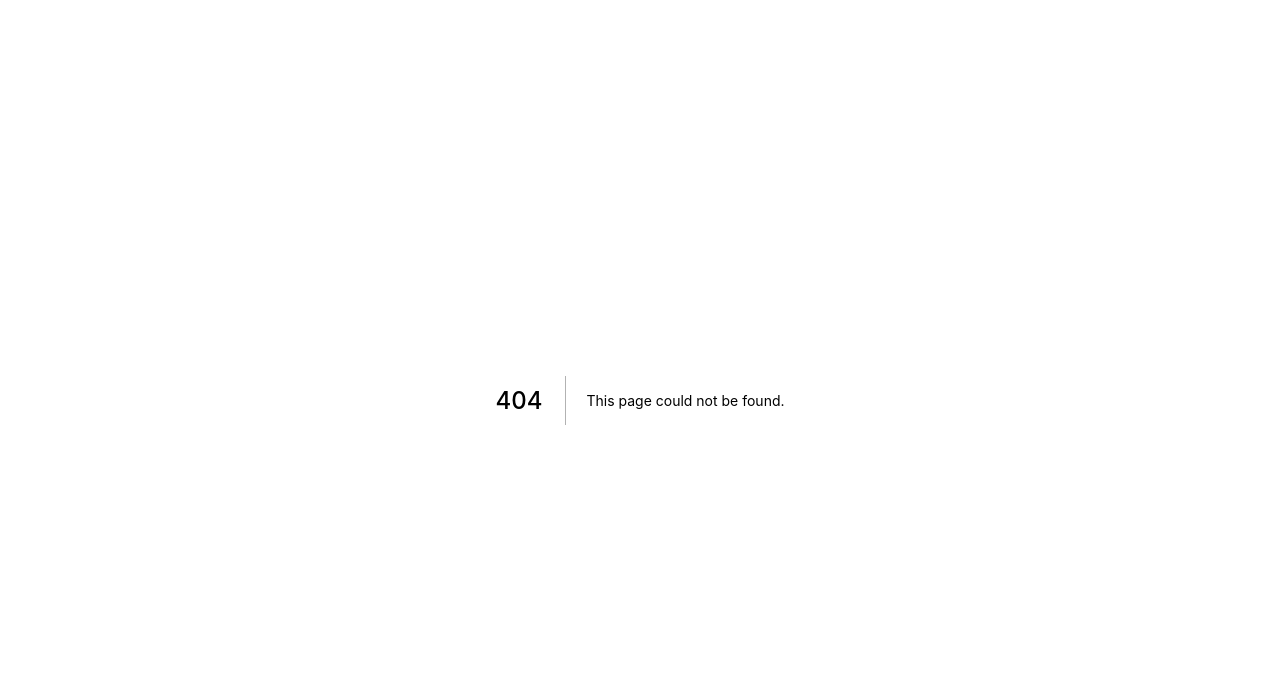
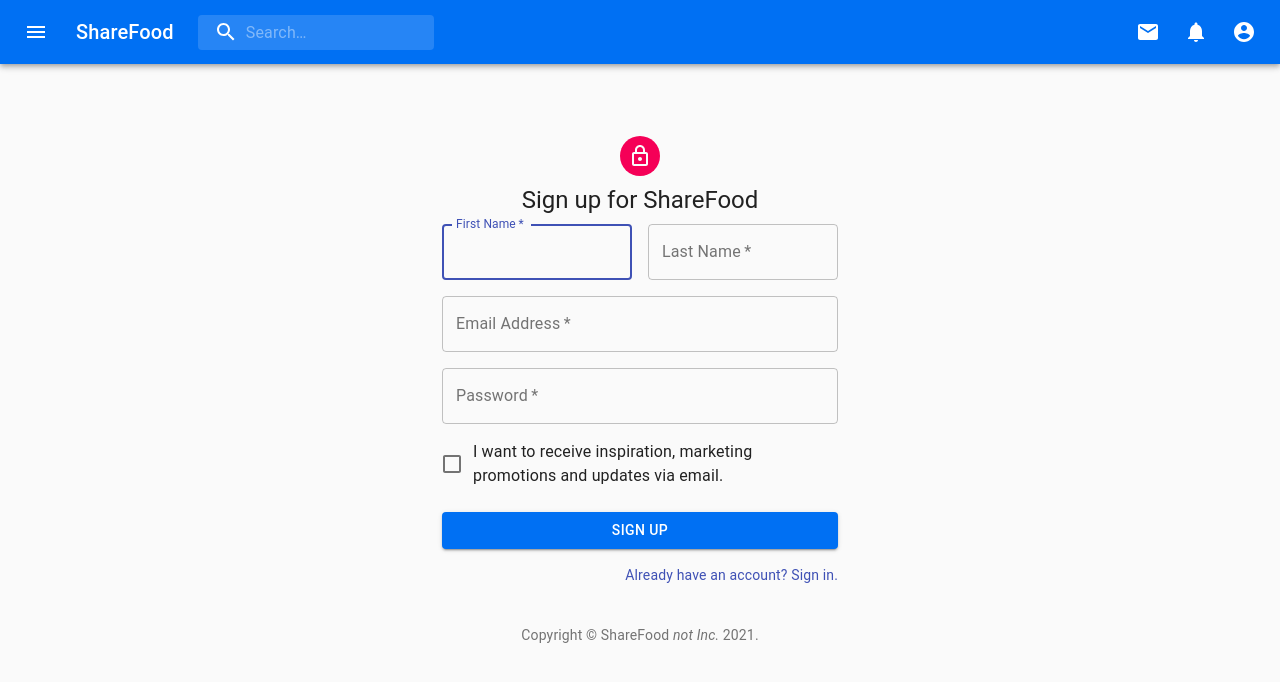
Before and after one commit to brandonrhayes/2021-HackTheNorth, a Next.js app in the folder hackthenorth/: page /SignUp in a window 1280 px wide. Before the commit this address had no page. Shown: the top 682 px of the page. Built offline with nearby package versions, Linux system fonts and the light colour scheme.

Commit message:
added not implemented and signup pages

```diff
--- /dev/null
+++ b/hackthenorth/components/copyright.js
@@ -0,0 +1,16 @@
+
+import Typography from '@material-ui/core/Typography';
+import Link from '@material-ui/core/Link';
+
+export default function Copyright() {
+    return (
+      <Typography variant="body2" color="textSecondary" align="center">
+        {'Copyright © '}
+        <Link color="inherit" href="https://material-ui.com/">
+          ShareFood <i>not Inc.</i>
+        </Link>{' '}
+        {new Date().getFullYear()}
+        {'.'}
+      </Typography>
+    );
+  }
--- a/hackthenorth/components/navbar.js
+++ b/hackthenorth/components/navbar.js
@@ -116,7 +116,7 @@
       open={isMenuOpen}
       onClose={handleMenuClose}
     >
-      <Link href='/pages/SignIn'>
+      <Link href='/SignIn'>
         <MenuItem>Profile</MenuItem>
       </Link>
 
--- a/hackthenorth/package.json
+++ b/hackthenorth/package.json
@@ -11,7 +11,9 @@
     "@material-ui/core": "^4.11.2",
     "@material-ui/icons": "^4.11.2",
     "next": "10.0.5",
+    "next-auth": "^3.1.0",
     "react": "17.0.1",
-    "react-dom": "17.0.1"
+    "react-dom": "17.0.1",
+    "react-facebook-login": "^4.1.1"
   }
 }
--- /dev/null
+++ b/hackthenorth/pages/SignUp.js
@@ -0,0 +1,136 @@
+import React from 'react';
+import Avatar from '@material-ui/core/Avatar';
+import Button from '@material-ui/core/Button';
+import CssBaseline from '@material-ui/core/CssBaseline';
+import TextField from '@material-ui/core/TextField';
+import FormControlLabel from '@material-ui/core/FormControlLabel';
+import Checkbox from '@material-ui/core/Checkbox';
+import Link from '@material-ui/core/Link';
+import Grid from '@material-ui/core/Grid';
+import Box from '@material-ui/core/Box';
+import LockOutlinedIcon from '@material-ui/icons/LockOutlined';
+import Typography from '@material-ui/core/Typography';
+import { makeStyles } from '@material-ui/core/styles';
+import Container from '@material-ui/core/Container';
+import Copyright from '../components/copyright';
+import Nav from '../components/navbar'
+import styles from '../styles/Home.module.css'
+
+const useStyles = makeStyles((theme) => ({
+    paper: {
+      marginTop: theme.spacing(8),
+      display: 'flex',
+      flexDirection: 'column',
+      alignItems: 'center',
+    },
+    avatar: {
+      margin: theme.spacing(1),
+      backgroundColor: theme.palette.secondary.main,
+    },
+    form: {
+      width: '100%', // Fix IE 11 issue.
+      marginTop: theme.spacing(1),
+    },
+    submit: {
+      margin: theme.spacing(3, 0, 2),
+    },
+  }));
+
+export default function SignUp() {
+  const classes = useStyles();
+
+  return (
+    <>
+        <div className={styles.nav}>
+            <Nav> </Nav>
+        </div>
+        <Container component="main" maxWidth="xs">
+        <CssBaseline />
+        <div className={classes.paper}>
+            <Avatar className={classes.avatar}>
+            <LockOutlinedIcon />
+            </Avatar>
+            <Typography component="h1" variant="h5">
+            Sign up for ShareFood
+            </Typography>
+            <form className={classes.form} noValidate>
+            <Grid container spacing={2}>
+                <Grid item xs={12} sm={6}>
+                <TextField
+                    autoComplete="fname"
+                    name="firstName"
+                    variant="outlined"
+                    required
+                    fullWidth
+                    id="firstName"
+                    label="First Name"
+                    autoFocus
+                />
+                </Grid>
+                <Grid item xs={12} sm={6}>
+                <TextField
+                    variant="outlined"
+                    required
+                    fullWidth
+                    id="lastName"
+                    label="Last Name"
+                    name="lastName"
+                    autoComplete="lname"
+                />
+                </Grid>
+                <Grid item xs={12}>
+                <TextField
+                    variant="outlined"
+                    required
+                    fullWidth
+                    id="email"
+                    label="Email Address"
+                    name="email"
+                    autoComplete="email"
+                />
+                </Grid>
+                <Grid item xs={12}>
+                <TextField
+                    variant="outlined"
+                    required
+                    fullWidth
+                    name="password"
+                    label="Password"
+                    type="password"
+                    id="password"
+                    autoComplete="current-password"
+                />
+                </Grid>
+                <Grid item xs={12}>
+                <FormControlLabel
+                    control={<Checkbox value="allowExtraEmails" color="secondary" />}
+                    label="I want to receive inspiration, marketing promotions and updates via email."
+                />
+                </Grid>
+            </Grid>
+            <Button
+                type="submit"
+                fullWidth
+                variant="contained"
+                color="primary"
+                style={{backgroundColor: "#0070f3"}}
+                className={classes.submit}
+            >
+                Sign Up
+            </Button>
+            <Grid container justify="flex-end">
+                <Grid item>
+                <Link href="/SignIn" variant="body2">
+                    Already have an account? Sign in.
+                </Link>
+                </Grid>
+            </Grid>
+            </form>
+        </div>
+        <Box mt={5}>
+            <Copyright />
+        </Box>
+        </Container>
+    </>
+  );
+}
--- a/hackthenorth/pages/index.js
+++ b/hackthenorth/pages/index.js
@@ -39,7 +39,7 @@
                 </a>
             </Link>
 
-            <a href="/SignIn" className={styles.card}>
+            <a href="/facebookLogin" className={styles.card}>
                 <h3>SignIn &rarr;</h3>
                 <p>Learn about Next.js in an interactive course with quizzes!</p>
             </a>
```
Also changed, not shown: hackthenorth/pages/NotImplemented.js (added, +34 -0 lines), hackthenorth/pages/SignIn.js (+16 -18 lines), hackthenorth/styles/Home.module.css (line endings or trailing spaces), 1 other file (tests, documents, lock files or other folders).
